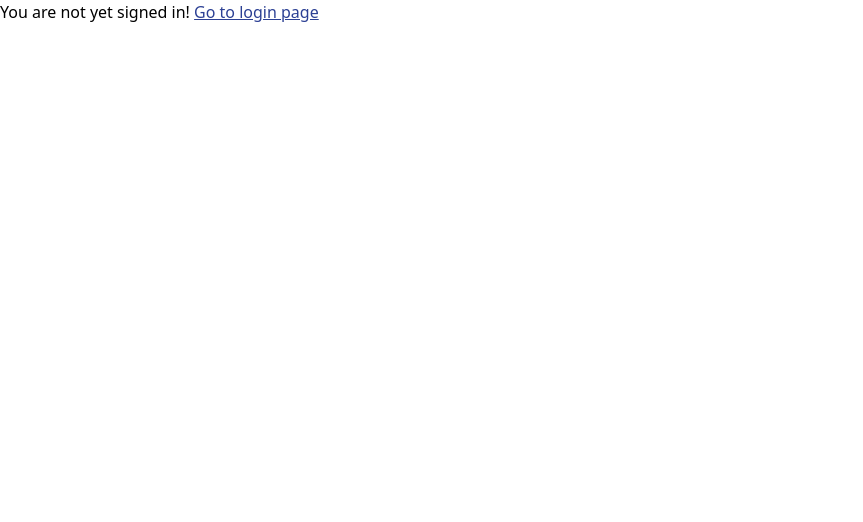
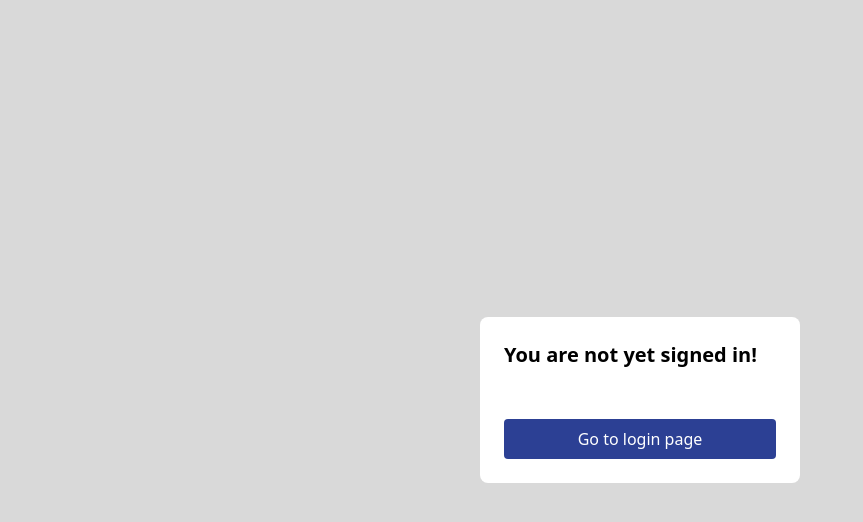
Before and after one commit to joshytheprogrammer/ochexagon_admin, a Next.js app: page /testimonials/new in a window 1280 px wide. Shown: the top 522 px of the page, without its empty margins (0-863 px from the left). Built offline with nearby package versions, Linux system fonts and the light colour scheme; no server answers.

Commit message:
Styled the NotSignedIn page

```diff
--- a/app/(panel)/layout.jsx
+++ b/app/(panel)/layout.jsx
@@ -35,7 +35,7 @@ const AdminPanelLayout = ({ children }) => {
   //   router.push("/");
   // } else {
   return (
-    <div>
+    <div className="w-full">
       {isAuthenticated ? (
         <div className="adminPanel bg-blueish-white w-full flex flex-col h-screen">
           <Header />
--- a/components/login/notSignedIn/NotSignedIn.jsx
+++ b/components/login/notSignedIn/NotSignedIn.jsx
@@ -2,11 +2,13 @@ import Link from "next/link";
 
 const NotSignedIn = () => {
   return (
-    <div>
-      You are not yet signed in!{" "}
-      <Link href="/" className="text-primary-color underline">
-        Go to login page
-      </Link>
+    <div className="w-full h-screen bg-gray flex flex-col justify-center items-center">
+      <div className=" w-[95%] mo-sm:w-[85%] mo-md:w-[75%] sm:w-[60%] md:w-[50%] lg:w-[45%] xl:w-[25%] rounded-lg bg-white flex flex-col p-6">
+        <h1 className="font-bold text-xl mb-[50px]">You are not yet signed in!</h1>
+        <Link href="/" className="bg-primary-color text-white px-4 py-2 text-center rounded-[4px]">
+          Go to login page
+        </Link>
+      </div>
     </div>
   );
 };
```
